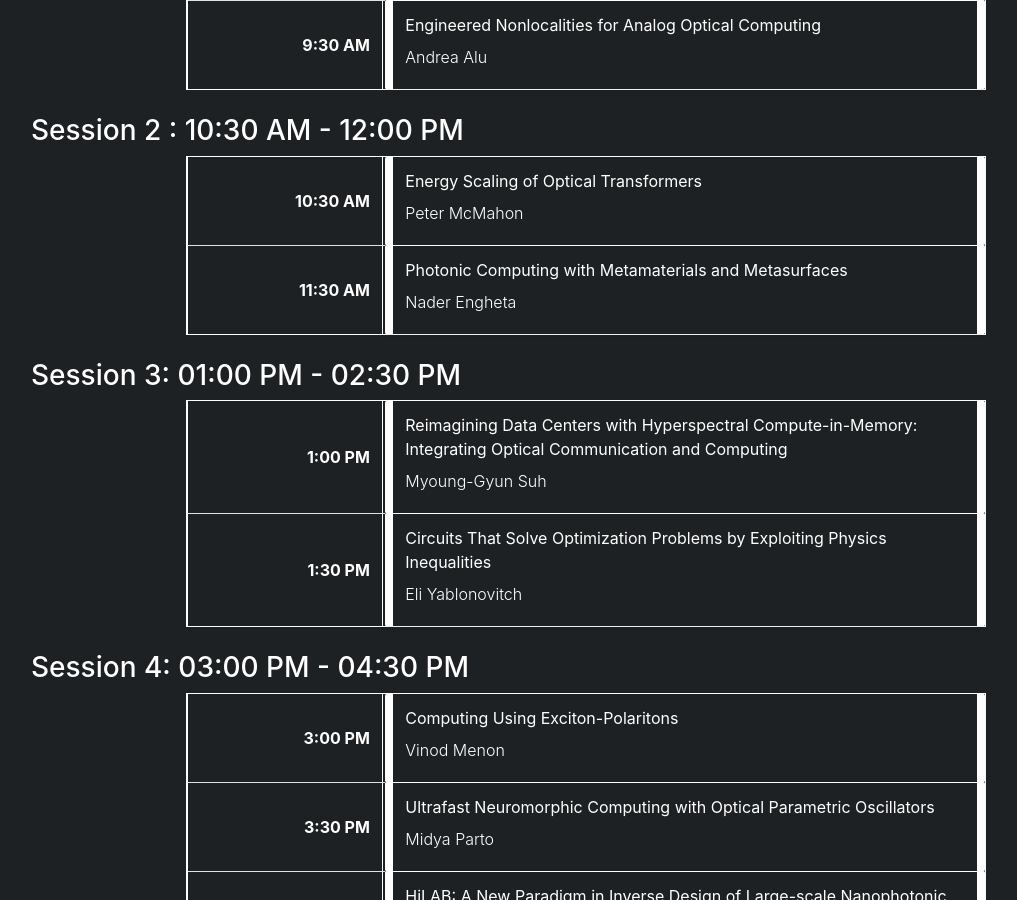
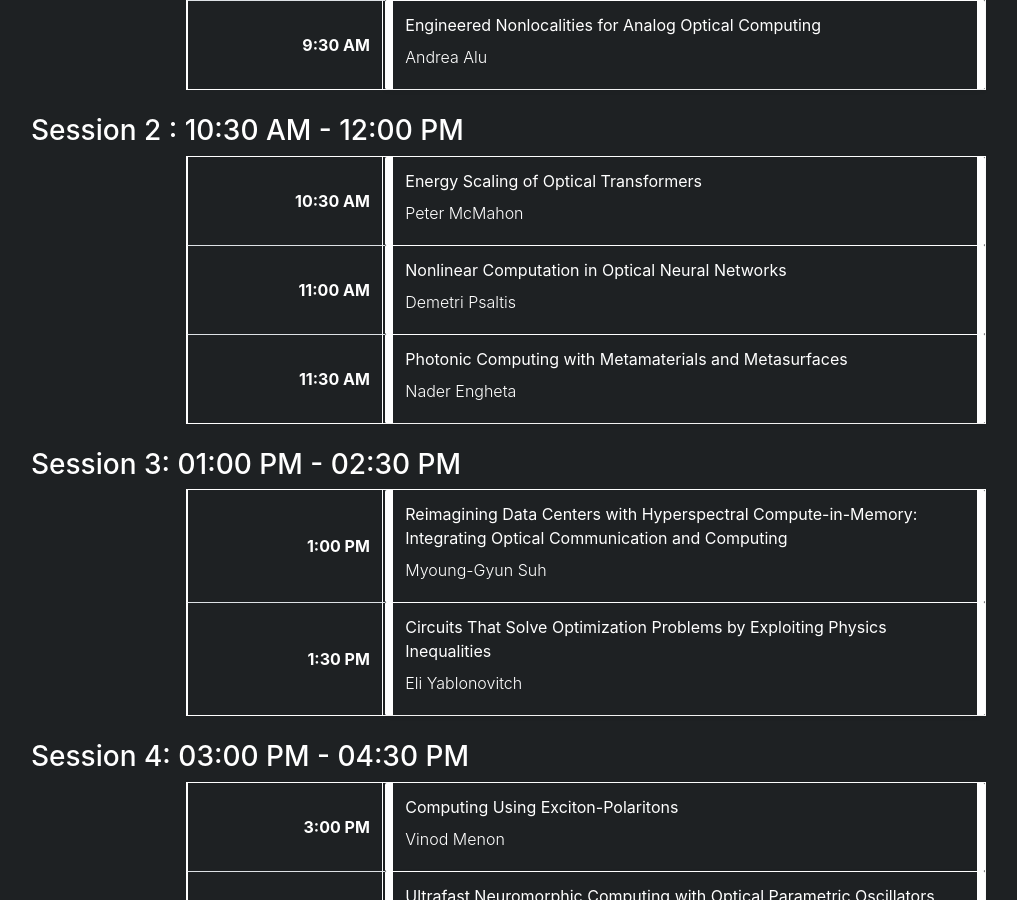
Before and after one commit to mirilabqc/mini-conference-site, a Jekyll site: the page built from agenda/index.md, in a window 1280 px wide and 900 px high, scrolled down 643 px. Shown: the whole window, without its empty margins (54-1071 px from the left). Built offline with Jekyll 4.4.1, drawn with Linux system fonts in a browser that asks for light colours.

Commit message:
Updates talk name entry

```diff
--- a/_data/program.yml
+++ b/_data/program.yml
@@ -23,7 +23,7 @@ days:
         category: "Session 2 : 10:30 AM - 12:00 PM"
         time_start: '10:30'
         time_end: '11:00'
-      - name: "TBA"
+      - name: "Nonlinear Computation in Optical Neural Networks"
         category: "Session 2 : 10:30 AM - 12:00 PM"
         time_start: '11:00'
         time_end: '11:30'
```
